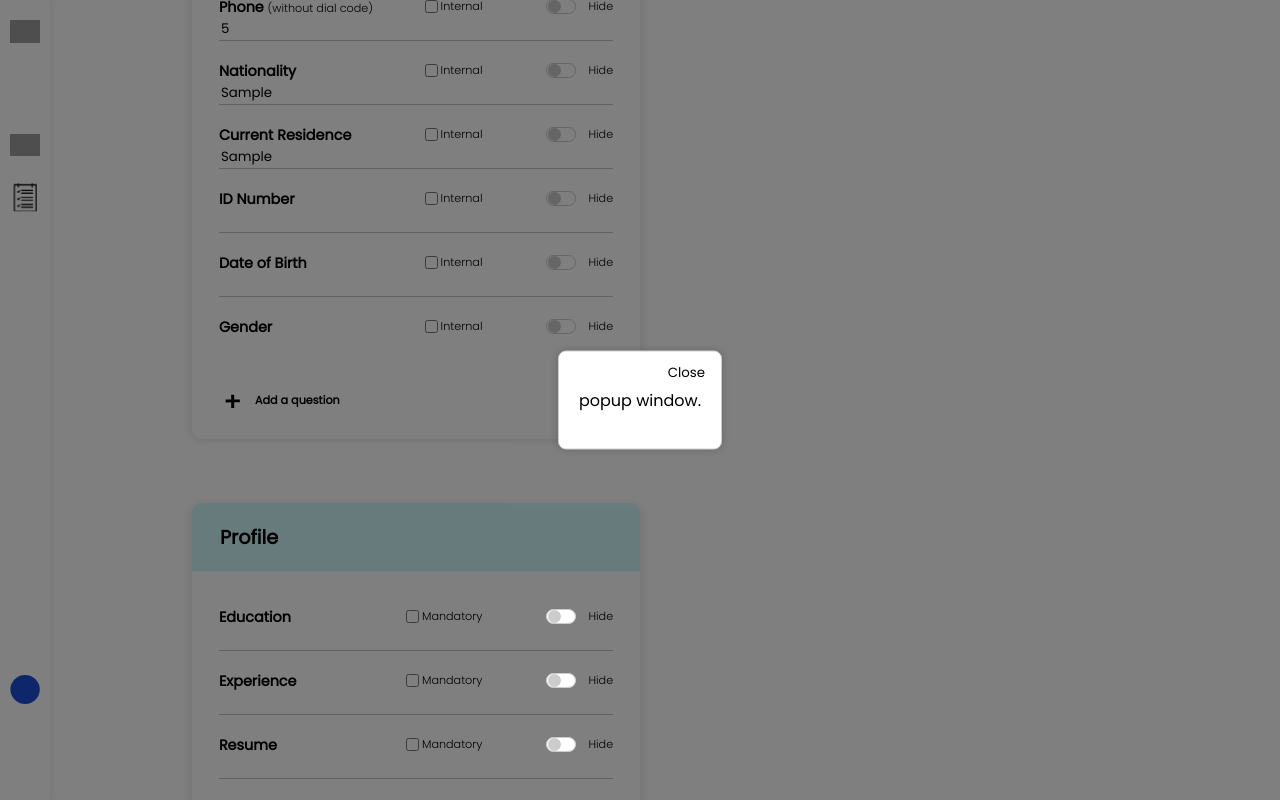
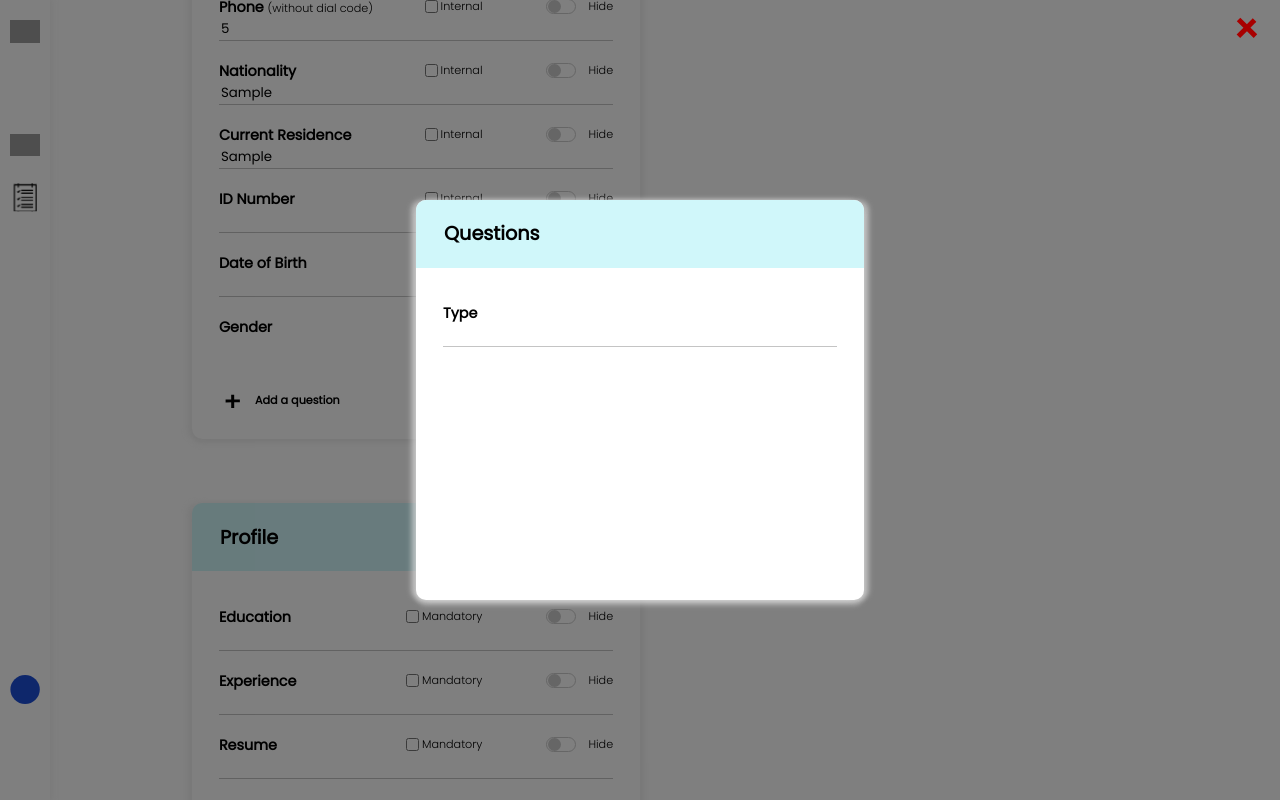
Before and after one commit to Uthmanbello/ats, a React (Create React App) app: page / in a window 1280 px wide. Both pictures are taken after typing "Sample", "Sample", "name@example.com", "5", "Sample", "Sample" into the empty fields and a click on the button "Add a question". Shown: the part 1057-1857 px from the top of the page. Built offline with nearby package versions, Linux system fonts and the light colour scheme; no server answers; grey boxes are pictures that could not be loaded.

Commit message:
Add popup div

```diff
--- a/src/components/PersonalInfoForm.js
+++ b/src/components/PersonalInfoForm.js
@@ -1,5 +1,6 @@
 import React, { useState } from 'react';
 import plusSign from '../images/plus-sign.svg'
+import closeIcon from '../images/close-icon.svg'
 
 function PersonalInfoForm() {
 
@@ -123,12 +124,22 @@
 
         {isPopupOpen && (
           <div className='popup-container'>
-            <div className='popup'>
+            {/* <div className='popup'> */}
               <button className='close-popup' onClick={closePopup}>
-                Close
+                <img src={closeIcon} alt='close icon'></img>
               </button>
-              <p>popup window.</p>
-            </div>
+              <div className='form-div info-div popup-div'>
+                <div className='title'>
+                  <p>Questions</p>
+                </div>
+                <div className='upload-div personal-info-div'>
+                  <div>
+                    <label htmlFor="education" className='info-label'>Type</label>
+                    <input type="text" id="education" name="education" className='info-input'/>
+                  </div>
+                </div>
+              </div>
+            {/* </div> */}
           </div>
         )}
       </div>
--- a/src/styles/Mainpage.css
+++ b/src/styles/Mainpage.css
@@ -254,30 +254,3 @@
   padding: 7px;
   height: 30px;
 }
-
-
-
-
-
-
-
-
-/* Add your styles for the popup */
-.popup {
-  position: absolute;
-  top: 50%;
-  left: 50%;
-  transform: translate(-50%, -50%);
-  background-color: white;
-  border: 1px solid #ccc;
-  padding: 20px;
-  box-shadow: 0px 0px 10px rgba(0, 0, 0, 0.2);
-}
-
-/* Style the close button */
-.close-popup {
-  position: absolute;
-  top: 10px;
-  right: 10px;
-  cursor: pointer;
-}
--- a/src/styles/Popup.css
+++ b/src/styles/Popup.css
@@ -8,13 +8,13 @@
   display: flex;
   justify-content: center;
   align-items: center;
+  z-index: 10;
 }
 
 .popup {
-  background-color: white;
+  background-color: transparent;
   padding: 20px;
-  border-radius: 8px;
-  box-shadow: 0px 0px 10px rgba(0, 0, 0, 0.2);
+  border: none;
 }
 
 .close-popup {
@@ -23,3 +23,9 @@
   right: 10px;
   cursor: pointer;
 }
+
+.popup-div {
+  background-color: #ffffff;
+  height: 50%;
+  margin: auto;
+}
```
